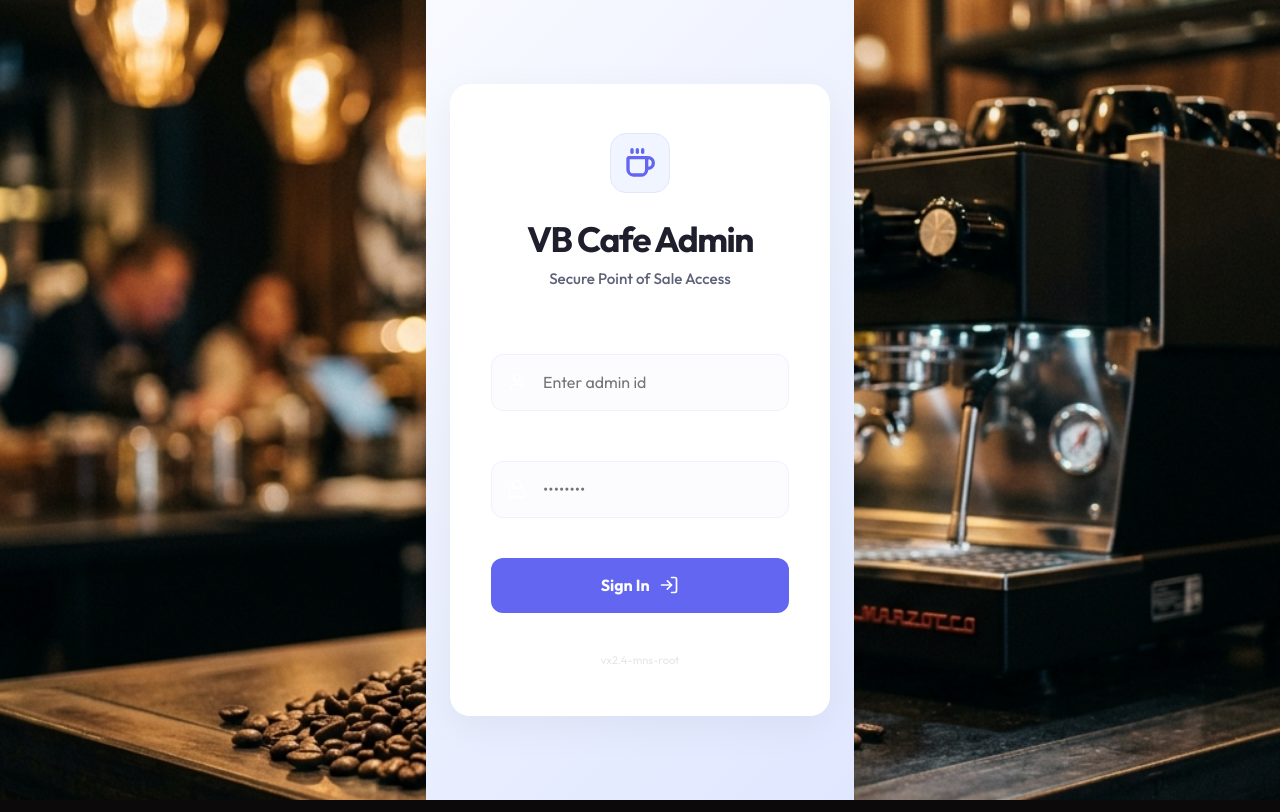
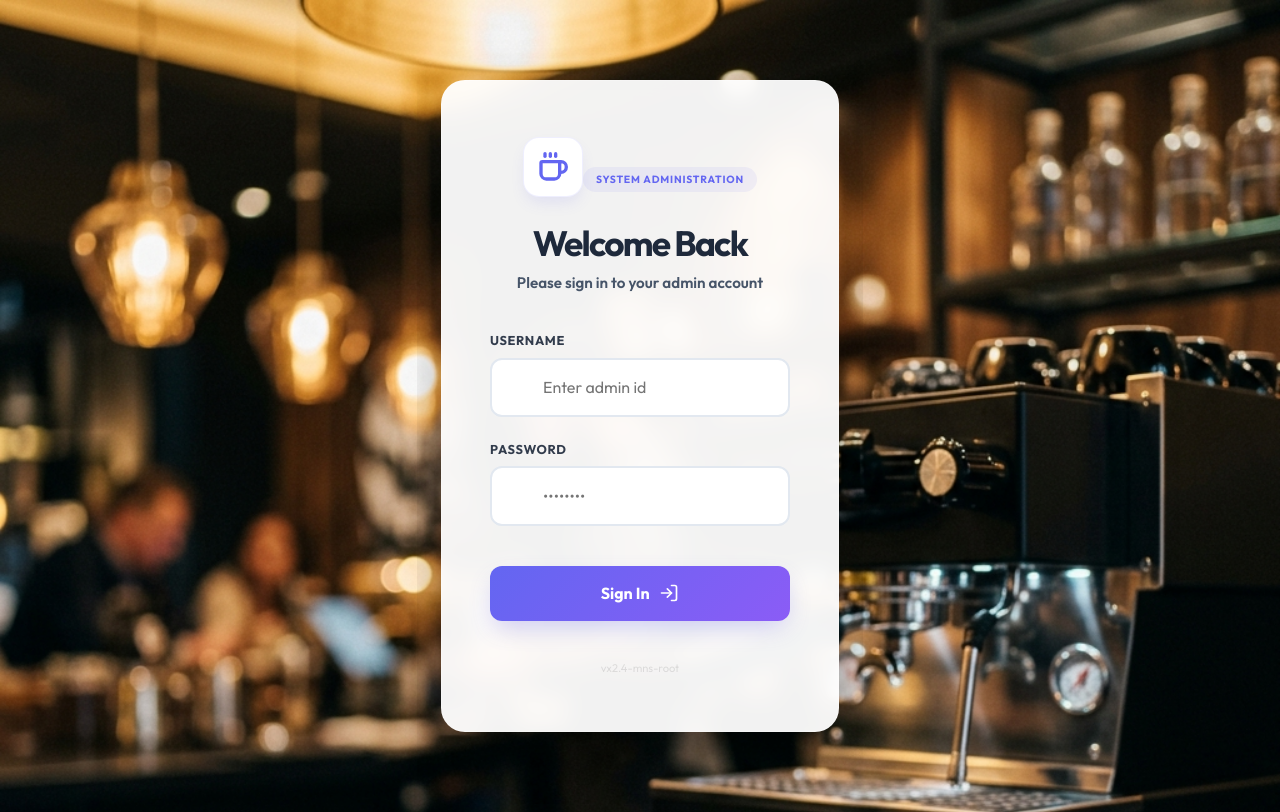
Before and after one commit to Swaraj-Darekar/VB_Cafe_MNS_frontend, a React (Vite) app: page / in a window 1280 px wide. Built offline with nearby package versions, Linux system fonts and the light colour scheme.

Commit message:
fix login page

```diff
--- a/src/components/Login.css
+++ b/src/components/Login.css
@@ -7,75 +7,88 @@
   align-items: center;
   justify-content: center;
   transition: background 0.4s ease;
-  padding: 1.5rem;
+  padding: 3rem 1.5rem; /* More vertical breath */
+  overflow: hidden;
 }
 
-/* 1. Standard Admin Login (Light & Professional) */
+/* 1. Standard Admin Login (Professional Floating Box) */
 .login-page-admin {
-  background: linear-gradient(135deg, #f8faff 0%, #e0e7ff 100%);
+  background: transparent; /* Show the body background image */
 }
 
 .login-page-admin .login-container {
-  background: #ffffff;
-  border-radius: 20px;
-  box-shadow: 0 10px 40px rgba(0, 0, 0, 0.05);
-  border: 1px solid rgba(255, 255, 255, 0.8);
+  background: rgba(255, 255, 255, 0.95);
+  backdrop-filter: blur(10px);
+  border-radius: 24px;
+  box-shadow: 0 20px 50px rgba(0, 0, 0, 0.3);
+  border: 1px solid rgba(255, 255, 255, 0.2);
   width: 100%;
   max-width: 420px;
-  padding: 3rem 2.5rem;
+  padding: 3.5rem 3rem;
+  margin: 2rem auto;
 }
 
 .login-page-admin .login-logo {
-  background: #f1f5ff;
+  background: #fff;
   color: #6366f1;
-  border: 1px solid #e0e7ff;
+  border: 1px solid rgba(99, 102, 241, 0.1);
+  box-shadow: 0 8px 16px -4px rgba(99, 102, 241, 0.15);
 }
 
 .login-page-admin .login-title {
-  color: #1e1e2d;
-  font-weight: 800;
+  color: #1e293b;
+  font-weight: 900;
+  letter-spacing: -0.05em;
 }
 
 .login-page-admin .login-subtitle {
-  color: #5e6278;
+  color: #475569;
+  font-weight: 600;
+}
+
+.login-page-admin .form-label {
+  color: #1e293b;
+  opacity: 0.9;
 }
 
 .login-page-admin .form-input {
-  background: #fcfcfe;
-  border: 1px solid #eef2ff;
-  color: #1e1e2d;
+  background: white;
+  border: 2px solid #e2e8f0;
+  color: #0f172a;
 }
 
 .login-page-admin .form-input:focus {
   border-color: #6366f1;
   background: #fff;
-  box-shadow: 0 0 0 4px rgba(99, 102, 241, 0.1);
+  box-shadow: 0 0 0 4px rgba(99, 102, 241, 0.08);
 }
 
 .login-page-admin .login-btn {
-  background: #6366f1;
+  background: linear-gradient(135deg, #6366f1 0%, #8b5cf6 100%);
   color: #fff;
+  box-shadow: 0 10px 25px -5px rgba(99, 102, 241, 0.3);
 }
 
 .login-page-admin .login-btn:hover {
-  background: #4f46e5;
+  transform: translateY(-2px);
+  box-shadow: 0 15px 30px -5px rgba(99, 102, 241, 0.4);
 }
 
-/* 2. Super Admin Login (Dark & Premium) */
+/* 2. Super Admin Login (Premium Dark Floating Box) */
 .login-page-super {
-  background: linear-gradient(135deg, #09090b 0%, #1a1a2e 100%);
+  background: rgba(0, 0, 0, 0.4); /* Subtle dark overlay */
 }
 
 .login-page-super .login-container {
-  background: rgba(255, 255, 255, 0.02);
+  background: rgba(15, 23, 42, 0.85);
   backdrop-filter: blur(20px);
-  -webkit-backdrop-filter: blur(20px);
   border-radius: 24px;
   border: 1px solid rgba(255, 255, 255, 0.1);
-  box-shadow: 0 25px 50px -12px rgba(0, 0, 0, 0.5);
+  box-shadow: 0 25px 60px rgba(0, 0, 0, 0.6);
   width: 100%;
   max-width: 440px;
-  padding: 3rem 2.5rem;
+  padding: 4rem 3rem;
+  margin: 2rem auto;
 }
 
 .login-page-super .login-logo {
@@ -137,6 +150,28 @@
 .login-header { text-align: center; margin-bottom: 2.5rem; }
 .login-logo { display: inline-flex; align-items: center; justify-content: center; width: 60px; height: 60px; border-radius: 16px; margin-bottom: 1.5rem; }
 .login-title { font-size: 2.2rem; margin-bottom: 0.5rem; letter-spacing: -0.04em; }
+
+.login-badge {
+  display: inline-block;
+  padding: 0.4rem 0.8rem;
+  border-radius: 99px;
+  font-size: 0.65rem;
+  font-weight: 800;
+  text-transform: uppercase;
+  letter-spacing: 0.08em;
+  margin-bottom: 0.8rem;
+}
+
+.login-page-admin .login-badge {
+  background: rgba(99, 102, 241, 0.08);
+  color: #6366f1;
+}
+
+.login-page-super .login-badge {
+  background: rgba(139, 92, 246, 0.15);
+  color: #a78bfa;
+}
+
 .login-subtitle { font-size: 0.95rem; font-weight: 500; }
 .login-form { display: flex; flex-direction: column; gap: 1.5rem; }
 .form-group { display: flex; flex-direction: column; gap: 0.6rem; }
--- a/src/components/Login.jsx
+++ b/src/components/Login.jsx
@@ -40,11 +40,14 @@ const Login = ({ onSuperAdminLogin, onAdminLogin, isSuperAdminView }) => {
           <div className="login-logo">
             <Coffee size={32} strokeWidth={2.5} />
           </div>
+          <div className="login-badge">
+            {isSuperAdminView ? 'High Security' : 'System Administration'}
+          </div>
           <h1 className="login-title">
-            {isSuperAdminView ? 'Super Admin Portal' : 'VB Cafe Admin'}
+            {isSuperAdminView ? 'Super Admin' : 'Welcome Back'}
           </h1>
           <p className="login-subtitle">
-            {isSuperAdminView ? 'Enterprise Management Console' : 'Secure Point of Sale Access'}
+            {isSuperAdminView ? 'Enterprise Management Console' : 'Please sign in to your admin account'}
           </p>
         </div>
 
```
